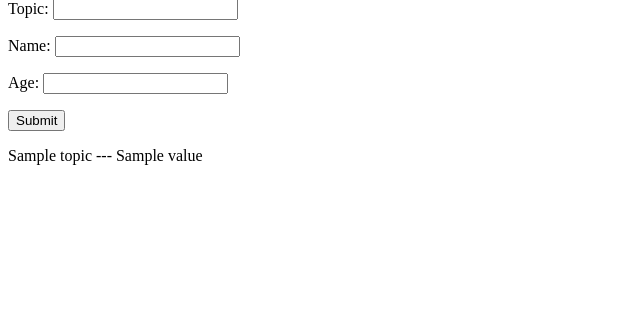
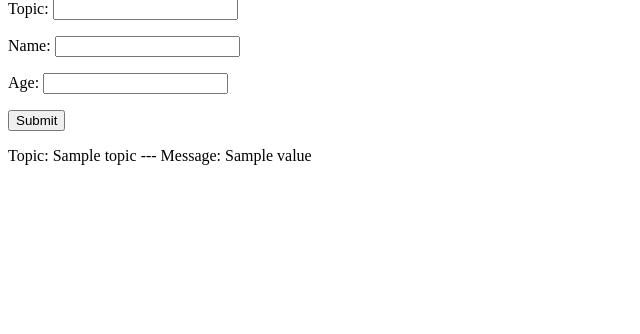
Before and after one commit to csitea/kafka-py-local-dev-setup, a Django app: template src/python/kafka-django-test/templates/index.html in a window 1280 px wide. Shown: the part 81-415 px from the top of the page, without its empty margins (0-640 px from the left). Run offline with Django 4.2, Linux system fonts and the light colour scheme; tables that the repository leaves empty hold one stand-in row (values such as "Sample post"); the template is opened without the code that fills it: values that come from a table or form of the project are taken from there, most other values are stand-ins (such as "Sample title", 1, 10 or a date in 2020).

Commit message:
Added labels to data output in index.html

```diff
--- a/src/python/kafka-django-test/templates/index.html
+++ b/src/python/kafka-django-test/templates/index.html
@@ -13,7 +13,7 @@
 </form>
 <div>
     {% for message in consumer %}
-    <p>{{ message.topic }} --- {{ message.value }}</p>
+    <p>Topic: {{ message.topic }} --- Message: {{ message.value }}</p>
     {% endfor %}
 </div>
 
```
